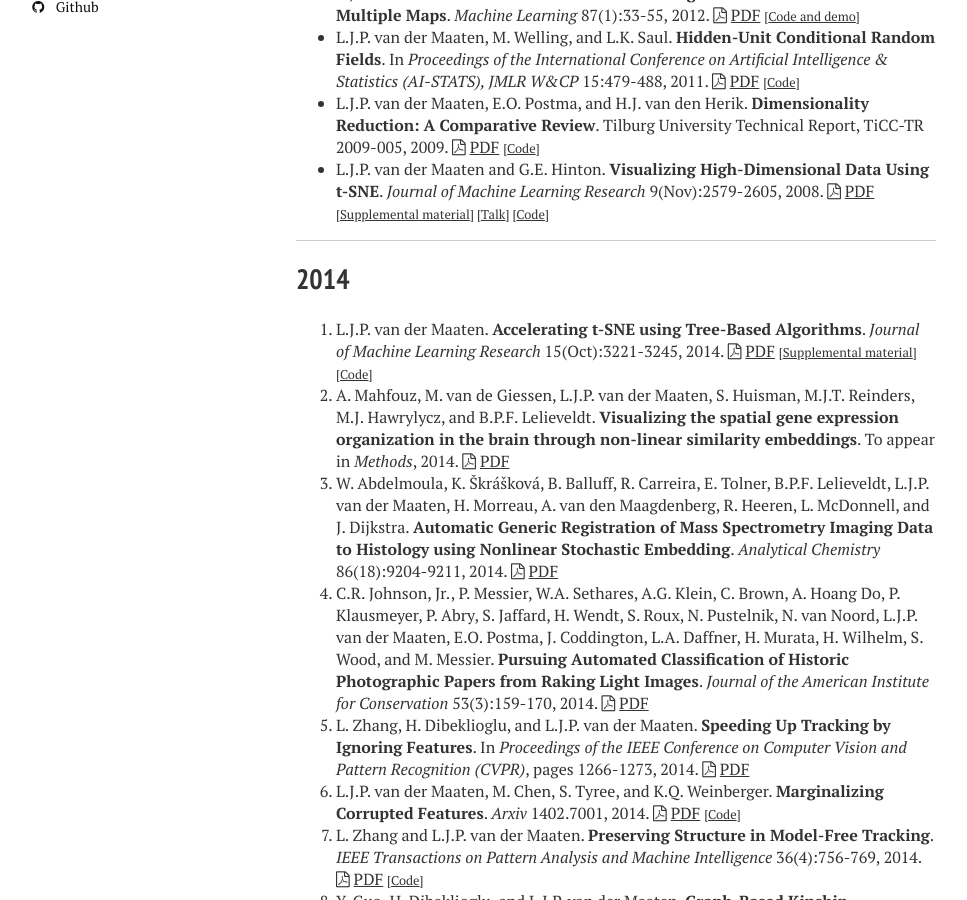
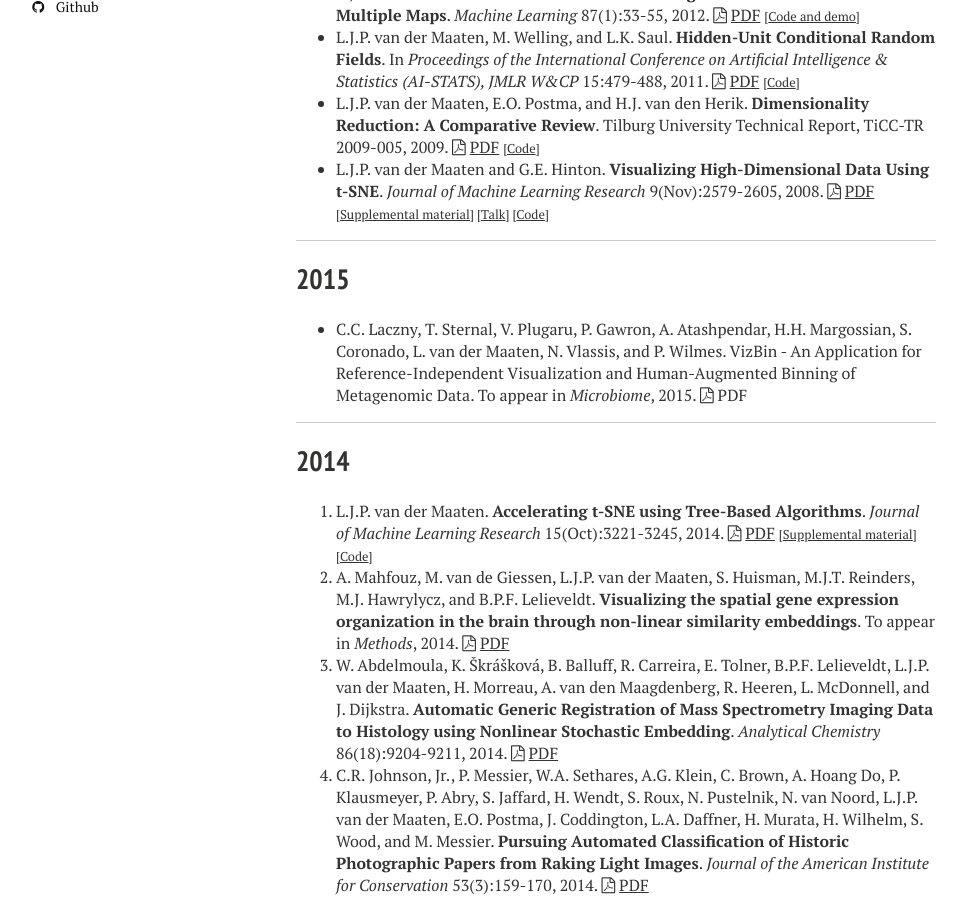
Before and after one commit to lvdmaaten/lvdmaaten.github.io, a Jekyll site: the page built from publications/index.md, in a window 1280 px wide and 900 px high, scrolled down 826 px. Shown: the whole window, without its empty margins (24-991 px from the left). Built offline with Jekyll 4.4.1, drawn with Linux system fonts in a browser that asks for light colours; nearby versions of some CDN libraries.

Commit message:
add publication

```diff
--- a/publications/index.md
+++ b/publications/index.md
@@ -28,6 +28,12 @@
 * L.J.P. van der Maaten, M. Welling, and L.K. Saul. **Hidden-Unit Conditional Random Fields**. In _Proceedings of the International Conference on Artificial Intelligence & Statistics (AI-STATS), JMLR W&CP_ 15:479-488, 2011. <i class="fa fa-file-pdf-o"></i> [PDF](papers/AISTATS_2011a.pdf) <small>[[Code](http://cseweb.ucsd.edu/~lvdmaaten/hucrf/Hidden-Unit_Conditional_Random_Fields.html)]</small>
 * L.J.P. van der Maaten, E.O. Postma, and H.J. van den Herik. **Dimensionality Reduction: A Comparative Review**. Tilburg University Technical Report, TiCC-TR 2009-005, 2009. <i class="fa fa-file-pdf-o"></i> [PDF](papers/TR_Dimensionality_Reduction_Review_2009.pdf) <small>[[Code](../drtoolbox/)]</small>
 * L.J.P. van der Maaten and G.E. Hinton. **Visualizing High-Dimensional Data Using t-SNE**. _Journal of Machine Learning Research_ 9(Nov):2579-2605, 2008. <i class="fa fa-file-pdf-o"></i> [PDF](papers/JMLR_2008.pdf) <small>[[Supplemental material](misc/Supplement_JMLR_2008.pdf)] [[Talk](https://www.youtube.com/watch?v=RJVL80Gg3lA&list=UUtXKDgv1AVoG88PLl8nGXmw)] [[Code](../tsne/)]</small>
+
+---
+
+## 2015
+
+* C.C. Laczny, T. Sternal, V. Plugaru, P. Gawron, A. Atashpendar, H.H. Margossian, S. Coronado, L. van der Maaten, N. Vlassis, and P. Wilmes. VizBin - An Application for Reference-Independent Visualization and Human-Augmented Binning of Metagenomic Data. To appear in _Microbiome_, 2015. <i class="fa fa-file-pdf-o"></i> PDF
 
 ---
 
```
Also changed, not shown: 4 other files.
